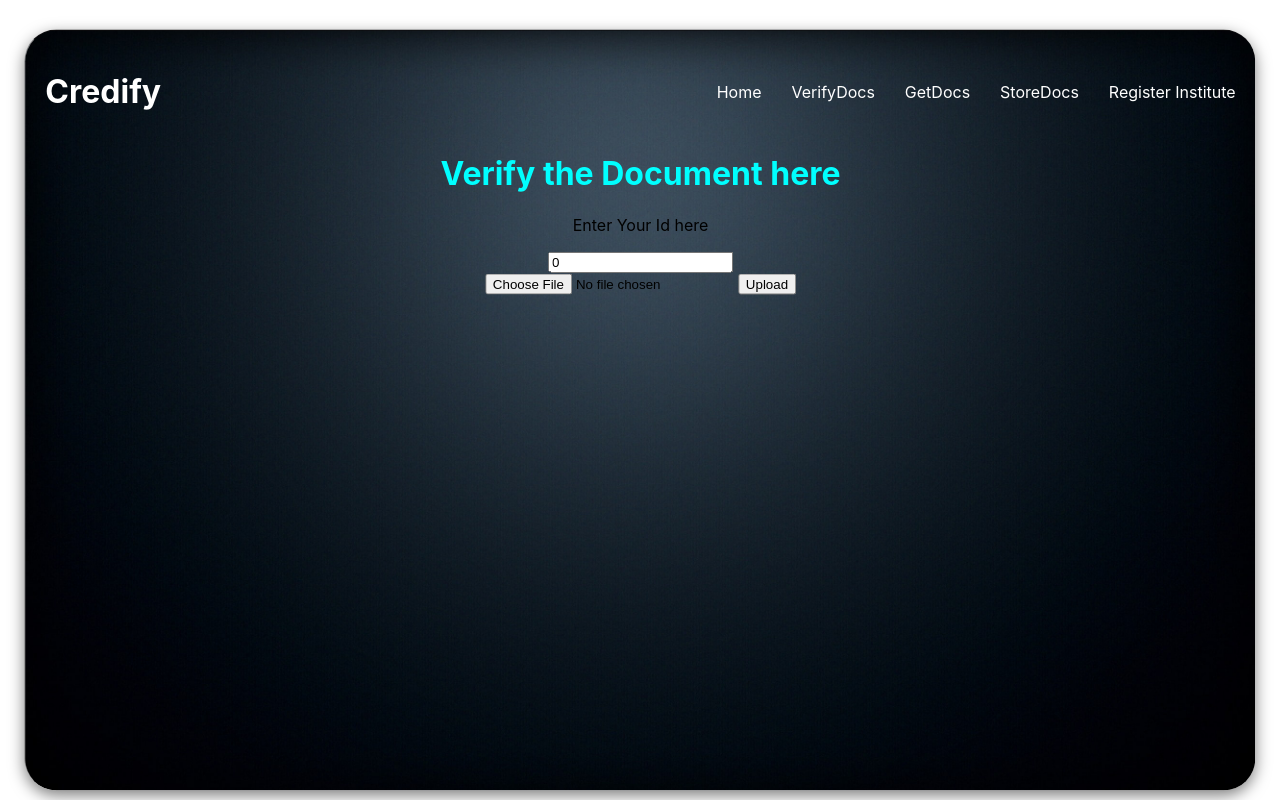
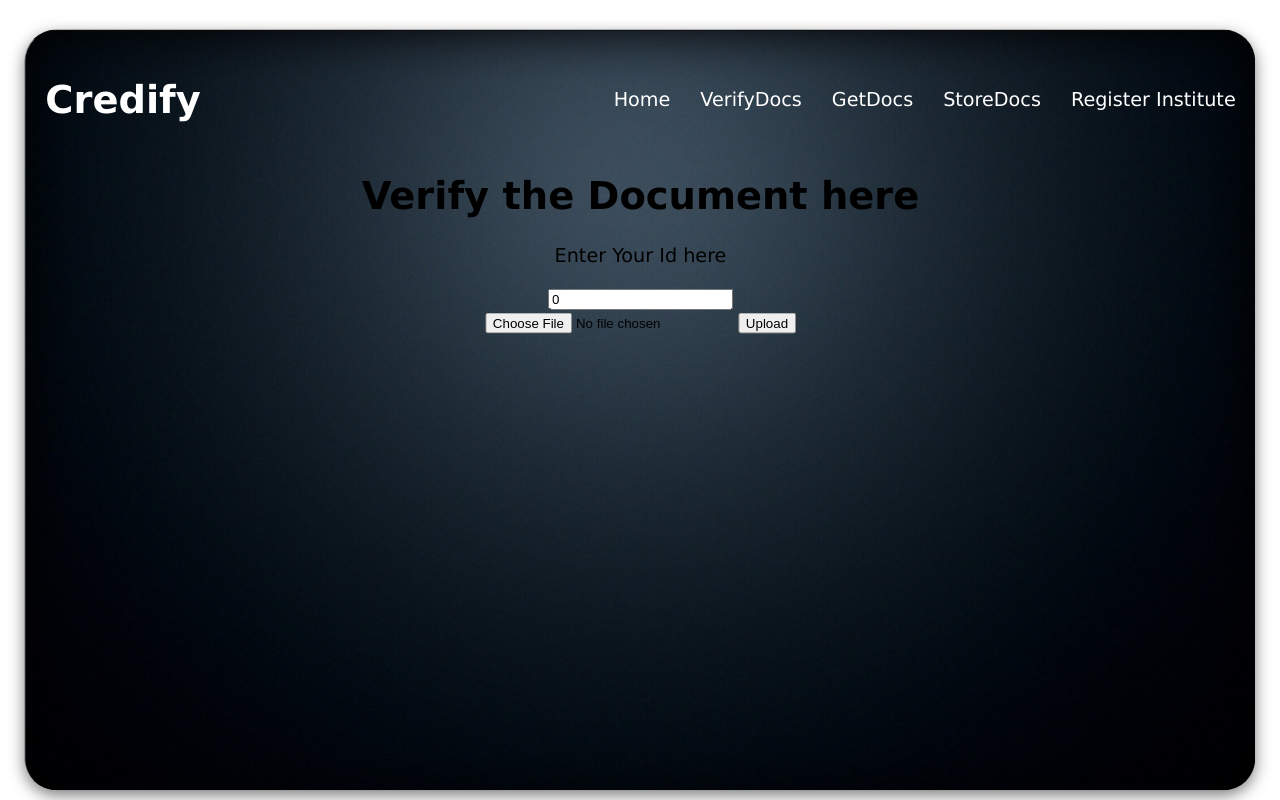
Before and after one commit to NitinJuyal1610/Decentralised-Ceredential-Verification, a React (Create React App) app in the folder client/: page / in a window 1280 px wide. Both pictures are taken after a click on the link "VerifyDocs". Built offline with nearby package versions, Linux system fonts and the light colour scheme; what ipfs-http-client would draw is missing.

Commit message:
ui updates

```diff
--- a/client/src/App.css
+++ b/client/src/App.css
@@ -10,8 +10,8 @@ body {
   background-repeat: no-repeat;
   margin: 0;
   padding: 0;
-  font-family: -apple-system, BlinkMacSystemFont, "Segoe UI", Roboto, Oxygen,
-    Ubuntu, Cantarell, "Open Sans", "Helvetica Neue", sans-serif;
+  font-family: Verdana, Geneva, Tahoma, sans-serif;
+  font-size: 1.2rem;
 }
 
 .container {
@@ -35,6 +35,7 @@ body {
 
 .Nav {
   color: white;
+  font-weight: 500;
   display: flex;
   align-items: center;
   justify-content: space-between;
@@ -102,5 +103,5 @@ a:active {
 }
 
 .heading {
-  color:cyan;
+  color: cyan;
 }
--- a/client/src/components/StudentVerify.jsx
+++ b/client/src/components/StudentVerify.jsx
@@ -36,7 +36,7 @@ function StudentVerify({ studentVerify }) {
   return (
     <>
       <form className="formStyle" onSubmit={(e) => addToIpfs(e)}>
-        <h1 className="heading">Verify the Document here</h1>
+        <h1>Verify the Document here</h1>
         <p>Enter Your Id here</p>
         <input
           type="text"
```
